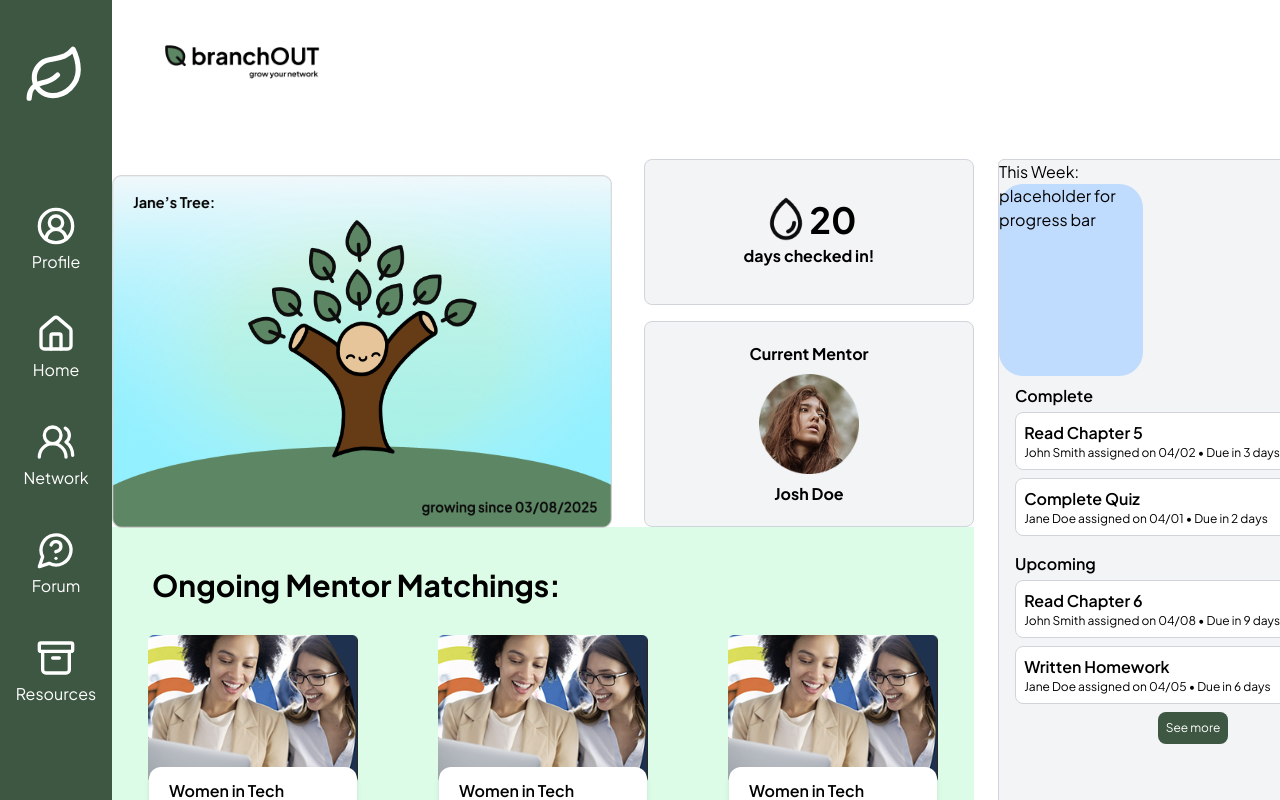
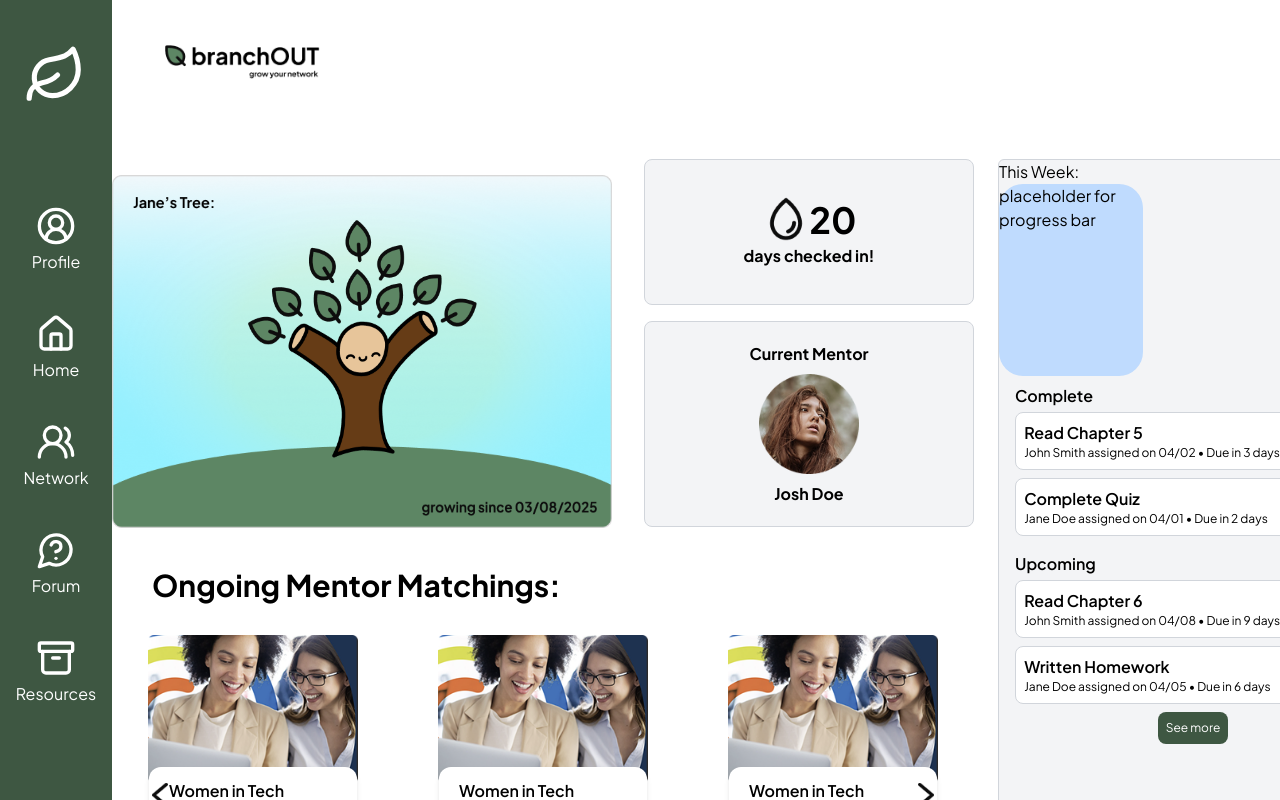
Before and after one commit to heartybp/BranchOut, a React (Vite) app in the folder client/: page /home in a window 1280 px wide. Built offline with nearby package versions, Linux system fonts and the light colour scheme.

Commit message:
added the arrows inside the event containers

```diff
--- a/client/src/components/ScrollEvents.jsx
+++ b/client/src/components/ScrollEvents.jsx
@@ -1,11 +1,28 @@
 import React from 'react'
 import Event from './Event.jsx'
+import LeftArrow from "../assets/left_arrow.png";
+import RightArrow from "../assets/right_arrow.png";
 
 const ScrollEvents = ({ScrollEventsTitle}) => {
   return (
     <>
-        <div className='py-10 bg-green-100'>
+        <div className='py-10'>
         <h1 className='text-3xl font-bold pl-10 mb-8'>{ScrollEventsTitle}</h1>
+
+        {/* Scrolling Events Container */}
+        <div className="relative flex items-center">
+        {/* Left Arrow */}
+          <img
+            src={LeftArrow}
+            alt="Left Arrow"
+            className="absolute left-[2.5rem] top-40 transform -translate-y-1/2 w-4 h-6 cursor-pointer"
+          />
+          <img
+            src={RightArrow}
+            alt="Right Arrow"
+            className="absolute right-[2.5rem] top-40 transform -translate-y-1/2 w-4 h-6 cursor-pointer"
+          />
+        </div>
         <div className='flex gap-x-20 justify-center'>
             <Event />
             <Event />
```
Also changed, not shown: client/src/assets/left_arrow.png (added), client/src/assets/right_arrow.png (added).
